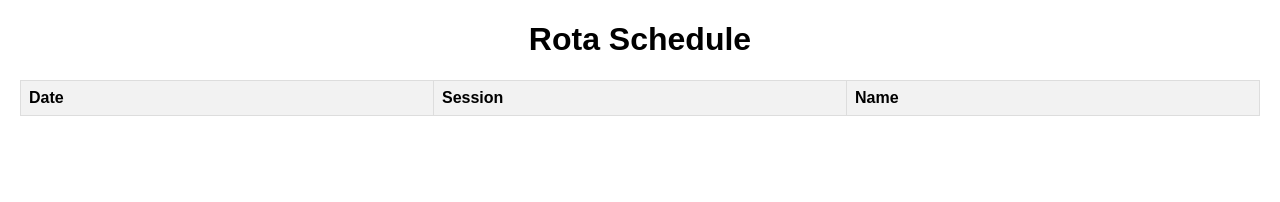
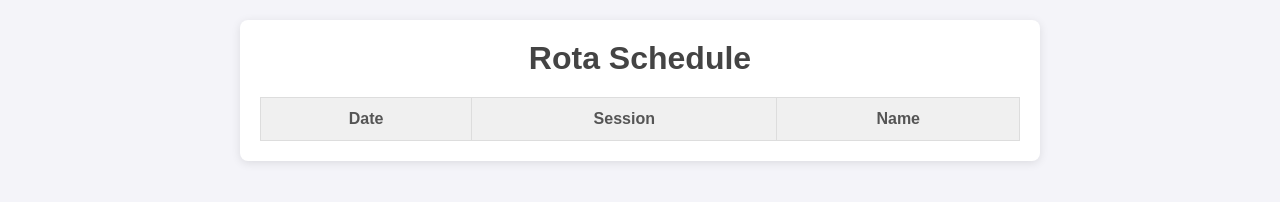
Before and after one commit to elo613/TestRota, a plain HTML site: page index.html in a window 1280 px wide. Drawn offline with Linux system fonts and the light colour scheme.

Commit message:
Update index.css

```diff
--- a/index.css
+++ b/index.css
@@ -1,36 +1,51 @@
+* {
+    margin: 0;
+    padding: 0;
+    box-sizing: border-box;
+}
+
 body {
     font-family: Arial, sans-serif;
-    margin: 20px;
+    background-color: #f4f4f9;
+    color: #333;
+    padding: 20px;
+}
+
+.container {
+    max-width: 800px;
+    margin: 0 auto;
+    padding: 20px;
+    background-color: #fff;
+    box-shadow: 0 2px 10px rgba(0, 0, 0, 0.1);
+    border-radius: 8px;
 }
 
 h1 {
     text-align: center;
-}
-
-.table-container {
-    max-height: 400px; /* Limit the table height */
-    overflow-y: scroll; /* Enable vertical scrolling */
-    width: 100%;
+    color: #444;
+    margin-bottom: 20px;
 }
 
 table {
     width: 100%;
     border-collapse: collapse;
-    table-layout: fixed; /* Ensure fixed width for each column */
 }
 
 th, td {
-    padding: 8px;
-    text-align: left;
+    padding: 12px;
+    text-align: center;
     border: 1px solid #ddd;
-    white-space: nowrap; /* Prevent text wrapping */
-    overflow: hidden;
-    text-overflow: ellipsis;
 }
 
-thead {
-    background-color: #f2f2f2;
-    position: sticky;
-    top: 0;
-    z-index: 1;
+th {
+    background-color: #f0f0f0;
+    color: #555;
 }
+
+tr:nth-child(even) {
+    background-color: #fafafa;
+}
+
+tr:hover {
+    background-color: #f1f1f1;
+}
```
